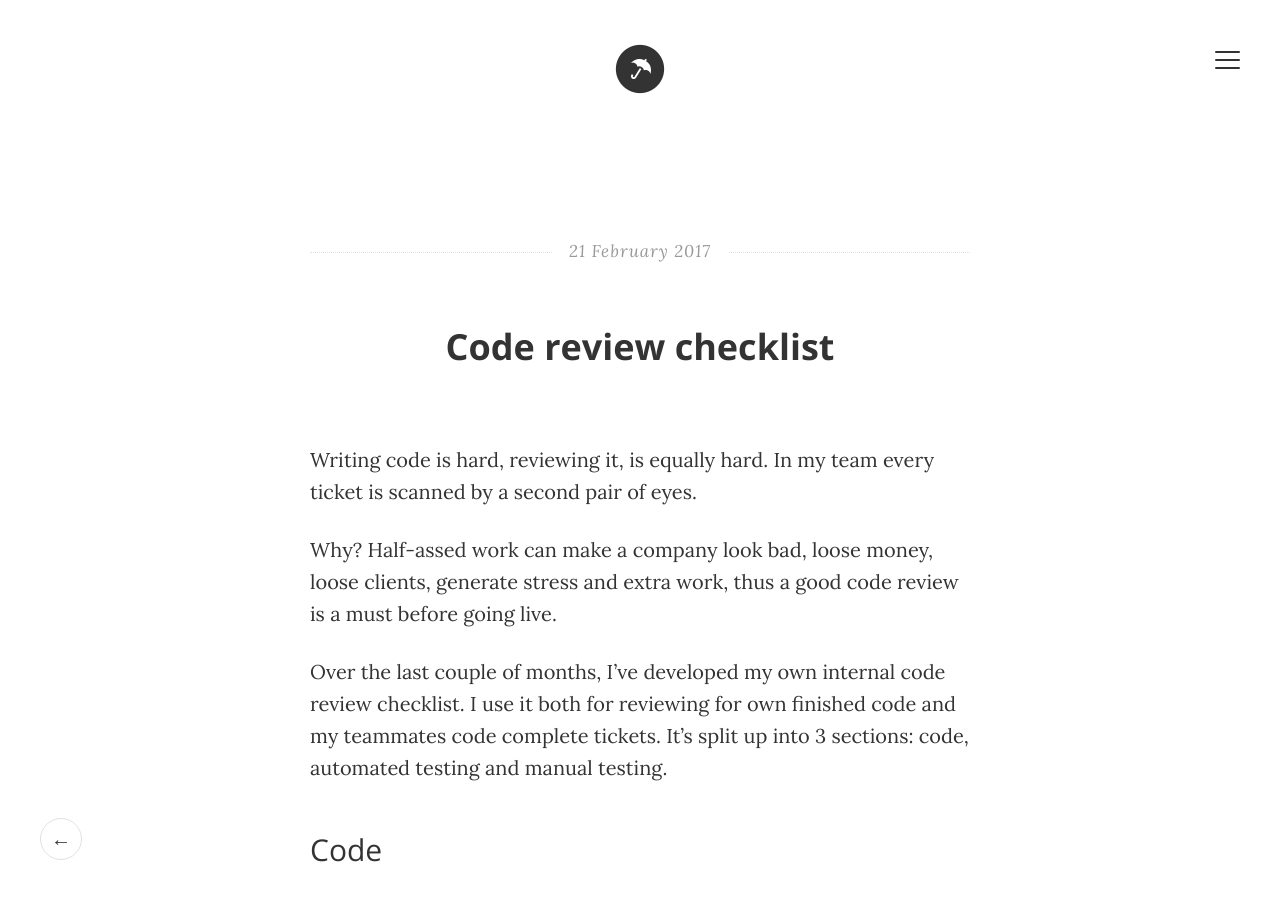
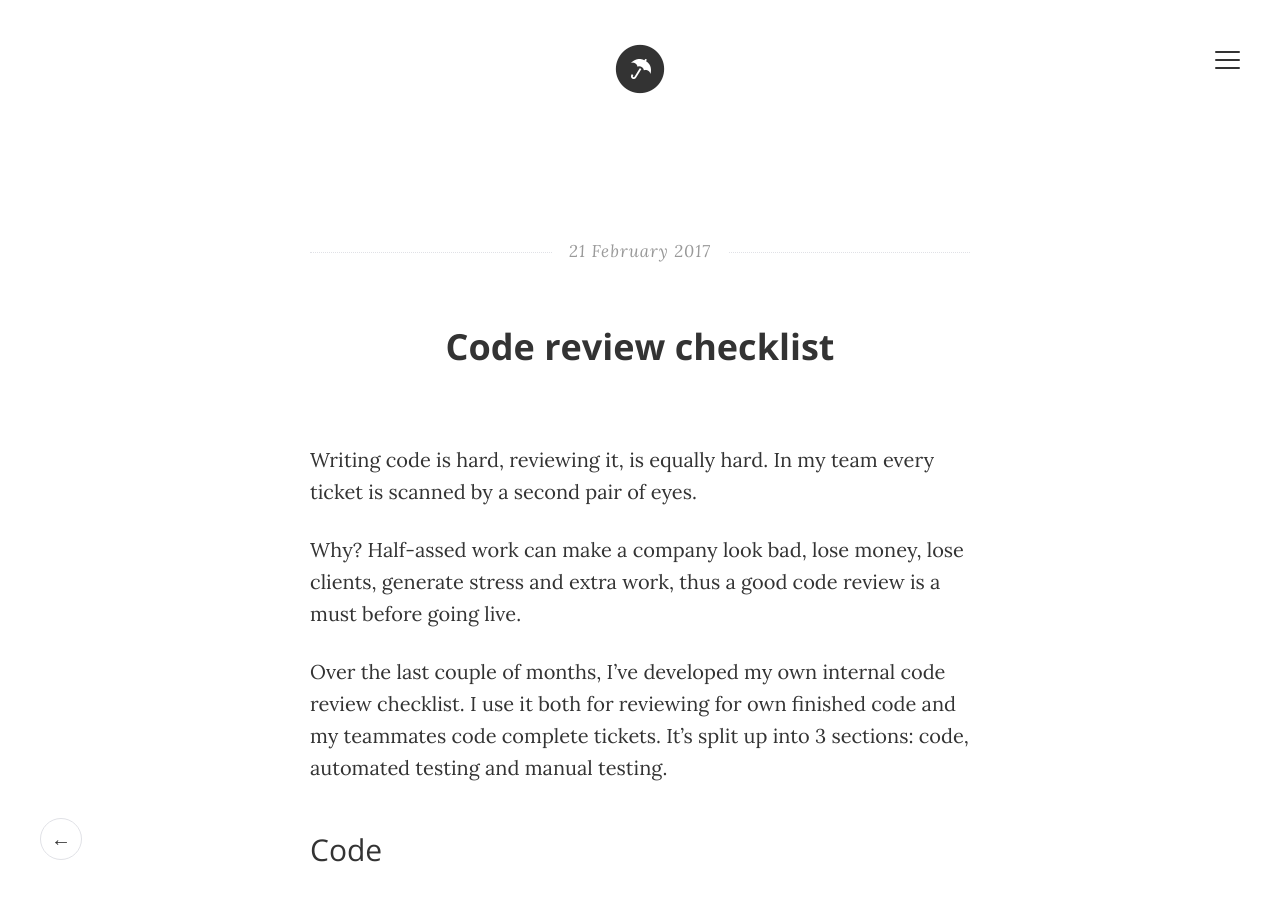
Before and after one commit to ana-balica/ana-balica.github.io, a Jekyll site: the page built from _posts/2017-02-21-code-review-checklist.md, in a window 1280 px wide and 900 px high. Built offline with Jekyll 4.4.1, drawn with Linux system fonts in a browser that asks for light colours; comment, search, counter and statistics services are not loaded.

Commit message:
Fix typo

```diff
--- a/_posts/2017-02-21-code-review-checklist.md
+++ b/_posts/2017-02-21-code-review-checklist.md
@@ -8,7 +8,7 @@ tags:
 
 Writing code is hard, reviewing it, is equally hard. In my team every ticket is scanned by a second pair of eyes.
 
-Why? Half-assed work can make a company look bad, loose money, loose clients, generate stress and extra work, thus a good code review is a must before going live.
+Why? Half-assed work can make a company look bad, lose money, lose clients, generate stress and extra work, thus a good code review is a must before going live.
 
 Over the last couple of months, I've developed my own internal code review checklist. I use it both for reviewing for own finished code and my teammates code complete tickets. It's split up into 3 sections: code, automated testing and manual testing.
 
```
